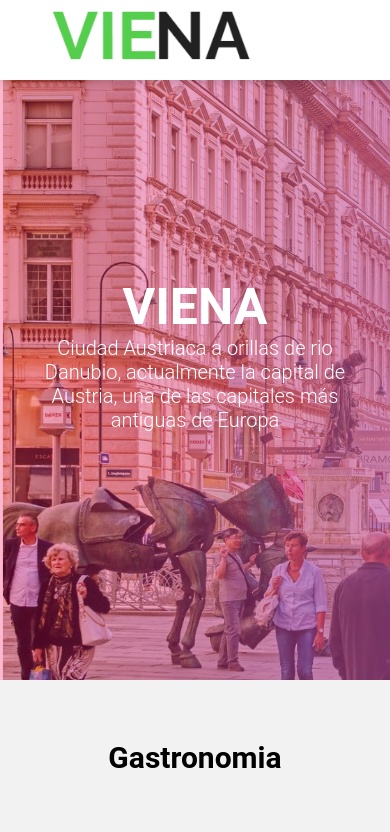
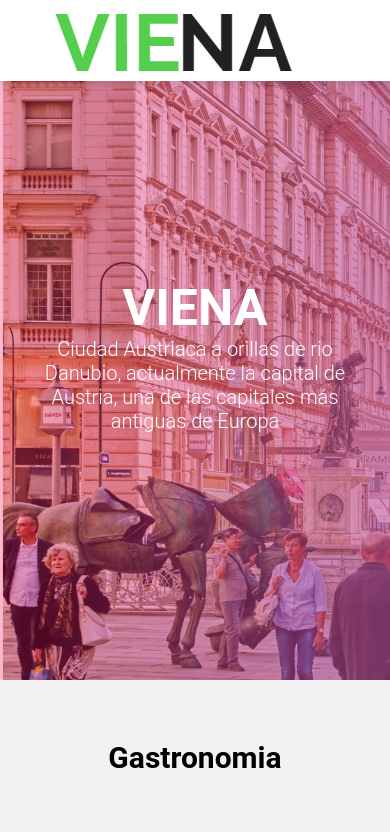
Before and after one commit to Jaircastanedarodriguez/viena, a plain HTML site: page index.html in a window 390 px wide. Shown: the top 832 px of the page. Drawn offline with Linux system fonts and the light colour scheme.

Commit message:
Menu responsive

```diff
--- a/css/estilo.css
+++ b/css/estilo.css
@@ -21,18 +21,10 @@ body {
     overflow: hidden;
 }
 
-/*.tutulo {
-    color: #642a73;
-    font-size: 30px;
-    text-align: center;
-    margin-bottom: 60px;
-}*/
-
 /* Encabezado (Barra blanca en la parte superior de la pagina web)*/
 
 nav {
     width: 100%;
-    height: 80px;
     background: #fff;
     border-bottom: 1px solid transparent;
     box-shadow: 1px 1px 10px 0 rgba(0, 0, 0, .2);
@@ -69,16 +61,6 @@ header .textos-header {
     justify-content: center;
     flex-direction: column;
     text-align: center;
-}
-
-/* Logo  parte superior izquierda*/
-
-.nav .logo {
-    height: 100%;
-}
-
-.nav .logo img {
-    height: 100%;
 }
 
 /* Portada */
```
